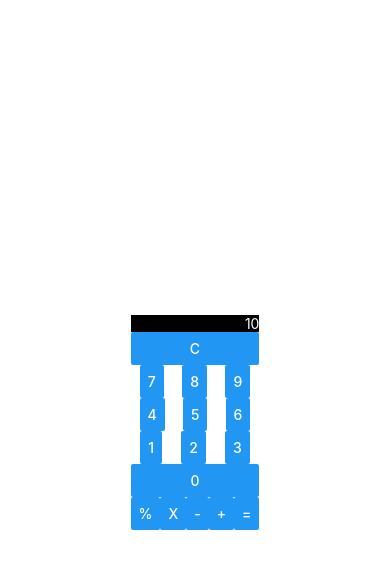
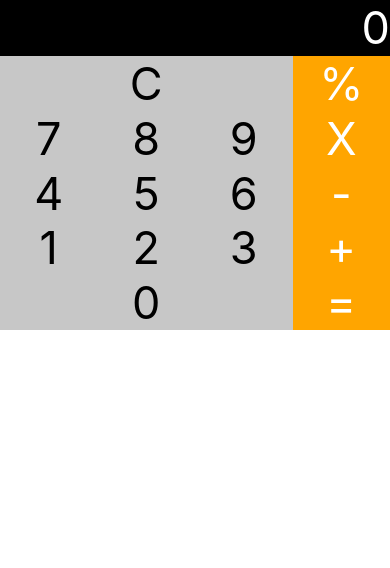
Before and after one commit to FerNeumeister/fieraChallenge, a React Native app: screen / in a window 390 px wide. Shown: the top 568 px of the page. Built offline with nearby package versions, Linux system fonts and the light colour scheme.

Commit message:
Add styles

```diff
--- a/App.tsx
+++ b/App.tsx
@@ -1,6 +1,5 @@
-import {StatusBar} from 'expo-status-bar';
 import React from 'react';
-import {StyleSheet, Text, View} from 'react-native';
+import {StyleSheet, View} from 'react-native';
 import Calculator from "./src/Calculator";
 
 export default function App() {
@@ -14,8 +13,6 @@ export default function App() {
 const styles = StyleSheet.create({
   container: {
     flex: 1,
-    backgroundColor: '#fff',
-    alignItems: 'center',
-    justifyContent: 'center',
+    backgroundColor: '#fff'
   },
 });
--- a/src/Calculator.tsx
+++ b/src/Calculator.tsx
@@ -1,125 +1,93 @@
-import {Button, Text, View} from "react-native";
+import {View} from "react-native";
 import React, {useState} from "react";
+import {sum, rest, divide, multiplication} from "./helpers/Operations";
+import PadButton from "./components/PadButton";
+import Display from "./components/Display";
 
 const Calculator = () => {
-  const [firstNumber, setFirstNumber] = useState(10);
-  const [secondNumber, setSecondNumber] = useState(5);
+  const [firstNumber, setFirstNumber] = useState(0);
+  const [secondNumber, setSecondNumber] = useState(0);
   const [operation, setOperation] = useState((n1: number, n2: number) => {
   });
   const [operationSave, setOperationSave] = useState(false);
 
-  const sum = (n1: number, n2: number) => {
-    return n1 + n2;
-  }
-  const rest = (n1: number, n2: number) => {
-    return n1 - n2;
-  }
-  const divide = (n1: number, n2: number) => {
-    return n1 / n2;
-  }
-  const multiplication = (n1: number, n2: number) => {
-    return n1 * n2;
+  const clean = () => {
+    setFirstNumber(0);
+    setSecondNumber(0);
+    setOperationSave(false);
+    setOperation(() => {
+    });
   }
 
-  const handleOperation = async (operation) => {
+  const handleOperation = (operation) => {
     setOperationSave(true);
     setOperation(() => operation)
   }
 
-  const handleCount = async (value) => {
-    console.log('op saved', operationSave);
-    let count22 = operationSave ? setSecondNumber : setFirstNumber;
-    count22(parseInt(`${operationSave ? secondNumber : firstNumber}${value}`))
+  const handleCount = (value) => {
+    let setNumber = operationSave ? setSecondNumber : setFirstNumber;
+    setNumber(parseInt(`${operationSave ? secondNumber : firstNumber}${value}`))
   }
 
-  const equal = async () => {
+  const equal = () => {
     let result = operation(firstNumber, secondNumber);
-    console.log('---', firstNumber)
-    console.log('---', secondNumber)
-    console.log('result', result)
+    clean();
     setFirstNumber(result);
-    setSecondNumber(0);
-    setOperationSave(false);
-    setOperation(() => {});
     return;
   }
 
-  let count22 = operationSave ? secondNumber : firstNumber;
-
   return (
     <View>
-      <View>
-        <View style={{backgroundColor: 'black'}}>
-          <Text style={{color: 'white', textAlign: 'right'}}>{count22}</Text>
-        </View>
-        <View>
-          <View>
-            <Button title={'C'} onPress={() => {
-              setFirstNumber(0);
-              setSecondNumber(0);
-              setOperationSave(false);
-            }}/>
-          </View>
-
-          <View style={{flexDirection: 'row', justifyContent: 'space-around'}}>
-            <Button title={'7'} onPress={() => {
-              handleCount('7')
-            }}/>
-            <Button title={'8'} onPress={() => {
-              handleCount('8')
-            }}/>
-            <Button title={'9'} onPress={() => {
-              handleCount('9')
-            }}/>
-          </View>
-          <View style={{flexDirection: 'row', justifyContent: 'space-around'}}>
-            <Button title={'4'} onPress={() => {
-              handleCount('4')
-            }}/>
-            <Button title={'5'} onPress={() => {
-              handleCount('5')
-            }}/>
-            <Button title={'6'} onPress={() => {
-              handleCount('6')
-            }}/>
-          </View>
-          <View style={{flexDirection: 'row', justifyContent: 'space-around'}}>
-            <Button title={'1'} onPress={() => {
-              handleCount('1')
-            }}/>
-            <Button title={'2'} onPress={() => {
-              handleCount('2')
-            }}/>
-            <Button title={'3'} onPress={() => {
-              handleCount('3')
-            }}/>
-          </View>
-          <View>
-            <Button title={'0'} onPress={() => {
-              handleCount('0')
-            }}/>
-          </View>
-        </View>
+      <Display displayNumber={operationSave ? secondNumber : firstNumber}/>
+      <View style={styles.rowStyle}>
+        <PadButton displayValue={'C'} largeButton={true} isOperation={false} handleClick={() => clean()}/>
+        <PadButton displayValue={'%'} largeButton={false} isOperation={true}
+                   handleClick={() => handleOperation(divide)}/>
       </View>
-      <View style={{flexDirection: 'row', justifyContent: 'flex-start', alignItems: 'flex-start'}}>
-        <Button title={'%'} onPress={() => {
-          handleOperation(divide);
-        }}/>
-        <Button title={'x'} onPress={() => {
-          handleOperation(multiplication);
-        }}/>
-        <Button title={'-'} onPress={() => {
-          handleOperation(rest);
-        }}/>
-        <Button title={'+'} onPress={() => {
-          handleOperation(sum);
-        }}/>
-        <Button title={'='} onPress={() => {
-          equal();
-        }}/>
+      <View style={styles.rowStyle}>
+        <PadButton displayValue={'7'} largeButton={false} isOperation={false}
+                   handleClick={() => handleCount(7)}/>
+        <PadButton displayValue={'8'} largeButton={false} isOperation={false}
+                   handleClick={() => handleCount(8)}/>
+        <PadButton displayValue={'9'} largeButton={false} isOperation={false}
+                   handleClick={() => handleCount(9)}/>
+        <PadButton displayValue={'X'} largeButton={false} isOperation={true}
+                   handleClick={() => handleOperation(multiplication)}/>
+      </View>
+      <View style={styles.rowStyle}>
+        <PadButton displayValue={'4'} largeButton={false} isOperation={false}
+                   handleClick={() => handleCount(4)}/>
+        <PadButton displayValue={'5'} largeButton={false} isOperation={false}
+                   handleClick={() => handleCount(5)}/>
+        <PadButton displayValue={'6'} largeButton={false} isOperation={false}
+                   handleClick={() => handleCount(6)}/>
+        <PadButton displayValue={'-'} largeButton={false} isOperation={true}
+                   handleClick={() => handleOperation(rest)}/>
+      </View>
+      <View style={styles.rowStyle}>
+        <PadButton displayValue={'1'} largeButton={false} isOperation={false}
+                   handleClick={() => handleCount(1)}/>
+        <PadButton displayValue={'2'} largeButton={false} isOperation={false}
+                   handleClick={() => handleCount(2)}/>
+        <PadButton displayValue={'3'} largeButton={false} isOperation={false}
+                   handleClick={() => handleCount(3)}/>
+        <PadButton displayValue={'+'} largeButton={false} isOperation={true}
+                   handleClick={() => handleOperation(sum)}/>
+      </View>
+      <View style={styles.rowStyle}>
+        <PadButton displayValue={'0'} largeButton={true} isOperation={false} handleClick={() => handleCount(0)}/>
+        <PadButton displayValue={'='} largeButton={false} isOperation={true}
+                   handleClick={() => equal()}/>
       </View>
     </View>
   );
 }
 
+const styles = {
+  rowStyle: {
+    flexDirection: 'row',
+    height: '16.6%'
+  }
+}
+
 export default Calculator;
--- /dev/null
+++ b/src/components/Display.tsx
@@ -0,0 +1,12 @@
+import {Text, TouchableOpacity, View} from "react-native";
+import React from "react";
+
+const Display = ({displayNumber}) => {
+  return (
+    <View style={{backgroundColor: 'black', height: '17%'}}>
+      <Text style={{color: 'white', textAlign: 'right', fontSize: 45}}>{displayNumber}</Text>
+    </View>
+  )
+}
+
+export default Display;
--- /dev/null
+++ b/src/components/PadButton.tsx
@@ -0,0 +1,16 @@
+import {Text, TouchableOpacity, View} from "react-native";
+import React from "react";
+
+const PadButton = ({largeButton, isOperation, handleClick, displayValue}) => {
+  return (
+    <View style={{width: largeButton ? '75%' : '25%', backgroundColor: isOperation ? 'orange' : '#c7c7c7'}}>
+      <TouchableOpacity onPress={handleClick}>
+        <Text style={{fontSize: 45, textAlign: 'center', color: isOperation ? 'white' : 'black'}}>
+          {displayValue}
+        </Text>
+      </TouchableOpacity>
+    </View>
+  )
+}
+
+export default PadButton;
--- /dev/null
+++ b/src/helpers/Operations.tsx
@@ -0,0 +1,12 @@
+export const sum = (n1: number, n2: number) => {
+  return n1 + n2;
+}
+export const rest = (n1: number, n2: number) => {
+  return n1 - n2;
+}
+export const divide = (n1: number, n2: number) => {
+  return n1 / n2;
+}
+export const multiplication = (n1: number, n2: number) => {
+  return n1 * n2;
+}
```
Also changed, not shown: src/components/NumPad.tsx (deleted, +0 -63 lines).
